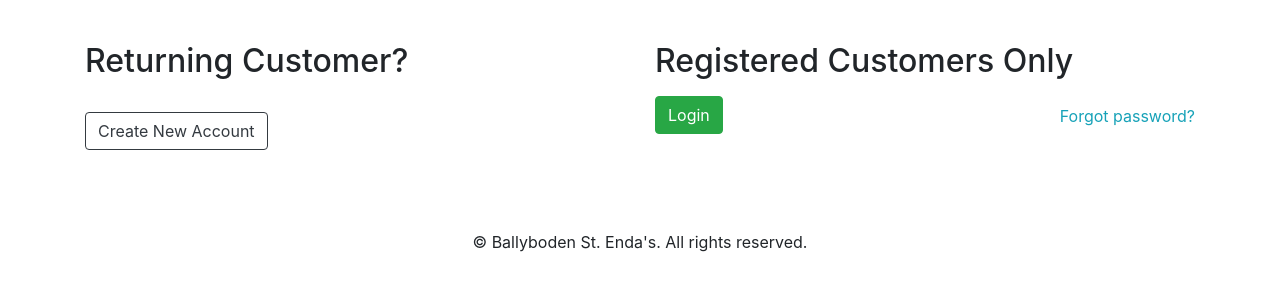
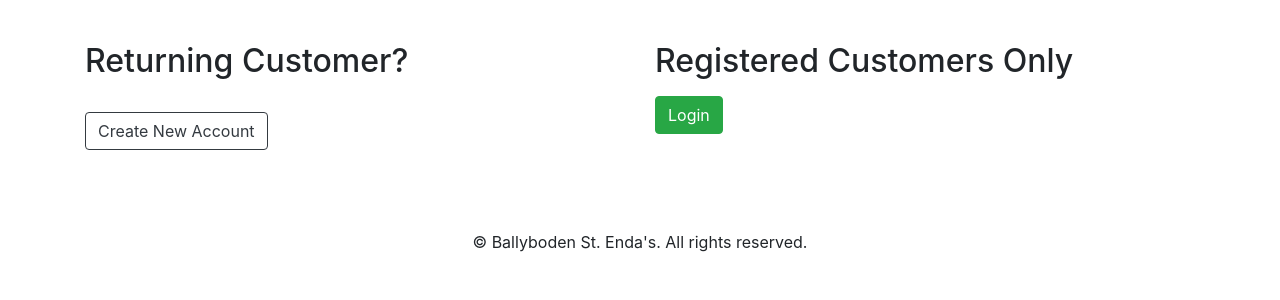
Before and after one commit to X00164843/CA2, a Django app: template accounts/templates/signin.html in a window 1280 px wide. Shown: the part 420-720 px from the top of the page. Run offline with Django 3.2, Linux system fonts and the light colour scheme; the template is opened without the code that fills it, so the values that code supplies are empty; data comes from the database, SQL or seed files in the repository; both versions use the stored data as it was after the commit; parts of the project's set-up code (start-up, migrations or seed data) failed here and were passed over; some libraries are stand-ins or nearby versions.

Commit message:
Final commit

```diff
--- a/accounts/templates/signin.html
+++ b/accounts/templates/signin.html
@@ -27,7 +27,7 @@
 						{% csrf_token %}
 						<p>{{ form | crispy }}</p>
 						<button type="submit" class="btn btn-success">Login</button>
-						<a class="text-info mt-2 float-right" href="{% url 'password_reset' %}">Forgot password?</a>
+
 					</form>
 					<br>
 				</div>
```
Also changed, not shown: accounts/migrations/0002_customuser_user_type.py (added), accounts/migrations/0003_auto_20201213_1746.py (added), accounts/migrations/0004_remove_customuser_user_type.py (added), db.sqlite3, shop/migrations/0003_product_wishlist.py (added), shop/migrations/0004_remove_product_wishlist.py (added), shop/migrations/0005_product_product_type.py (added), shop/migrations/0006_auto_20201213_1710.py (added), shop/migrations/0007_auto_20201213_1712.py (added), shop/migrations/0008_producttype_name.py (added), shop/migrations/0009_auto_20201213_1801.py (added), shop/migrations/0010_like.py (added).
